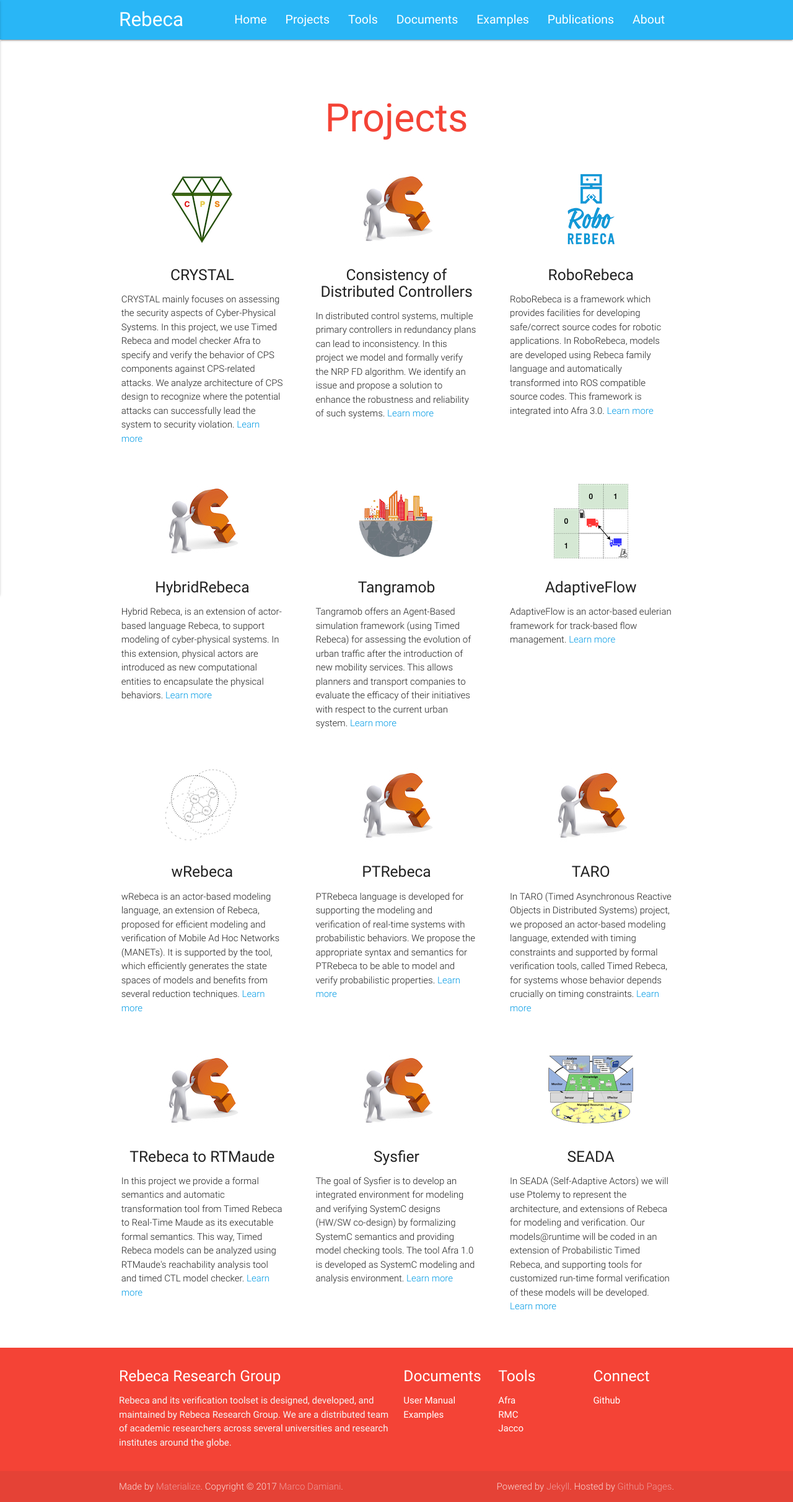
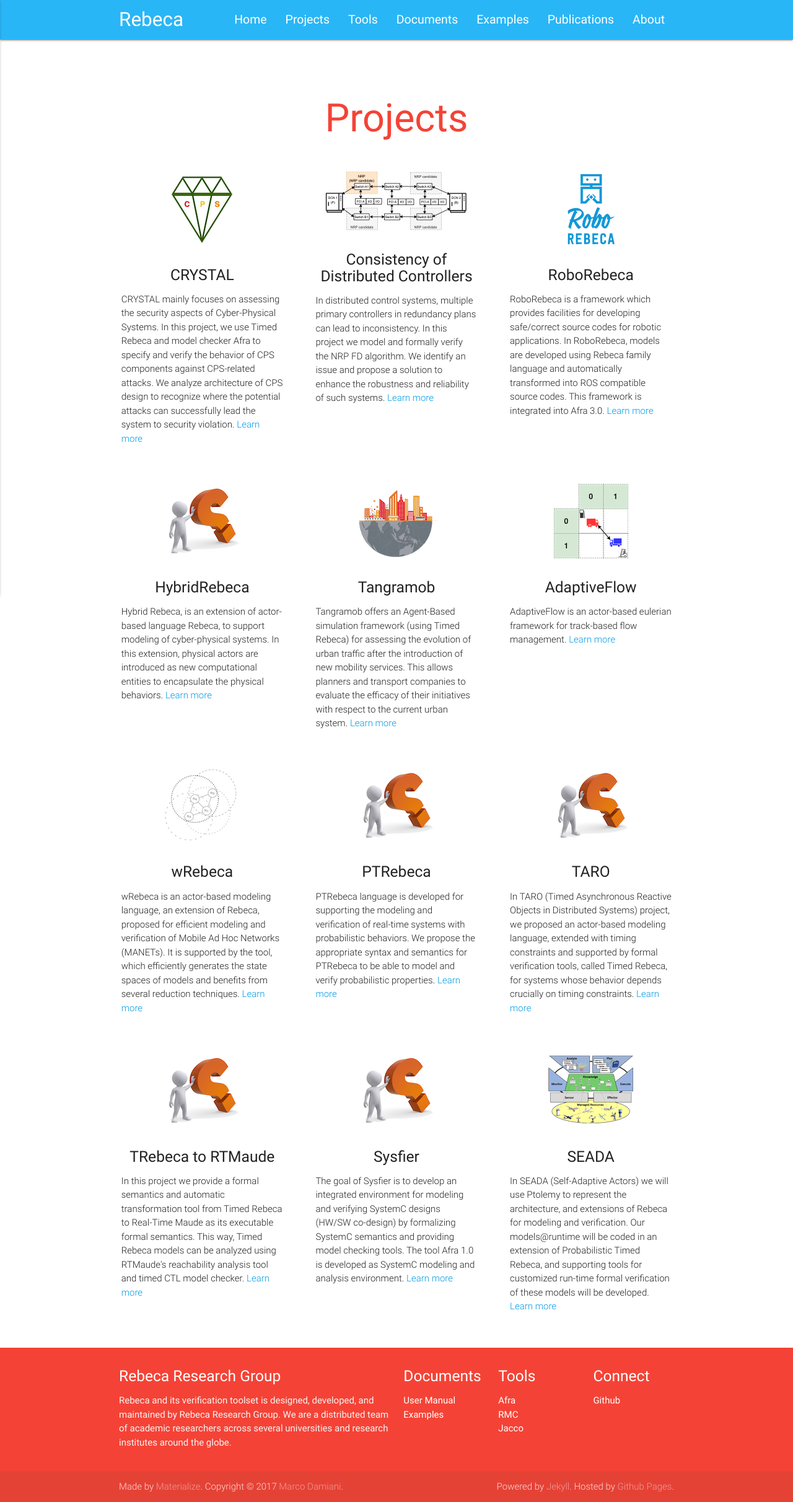
Before and after one commit to rebeca-lang/rebeca-lang.github.io, a Jekyll site: the page built from projects.md, in a window 1280 px wide. Shown: the whole page at 62% size. Built offline with Jekyll 4.4.1, drawn with Linux system fonts in a browser that asks for light colours.

Commit message:
Update projects.md
Set the logo of DistributedControllers

```diff
--- a/projects.md
+++ b/projects.md
@@ -19,7 +19,7 @@ title: Projects
   </div>
 <div class="col s12 m4">
     <div class="icon-block">
-      <h2 class="center light-blue-text"><img src="{{ "/assets/projects/DefaultProject.jpg" | absolute_url }}" alt="Consistency of Distributed Controllers"/></h2>
+      <h2 class="center light-blue-text"><img src="{{ "/assets/projects/DistributedControllers/nrpTop50.jpg" | absolute_url }}" alt="Consistency of Distributed Controllers"/></h2>
       <h5 class="center">Consistency of Distributed Controllers</h5>
       <p class="light">
          In distributed control systems, multiple primary controllers in redundancy plans can lead to inconsistency. In this project we model and formally verify the NRP FD algorithm. We identify an issue and propose a solution to enhance the robustness and reliability of such systems. <a href="{{ "/allprojects/DistributedControllers" | relative_url }}">Learn more</a>
```
